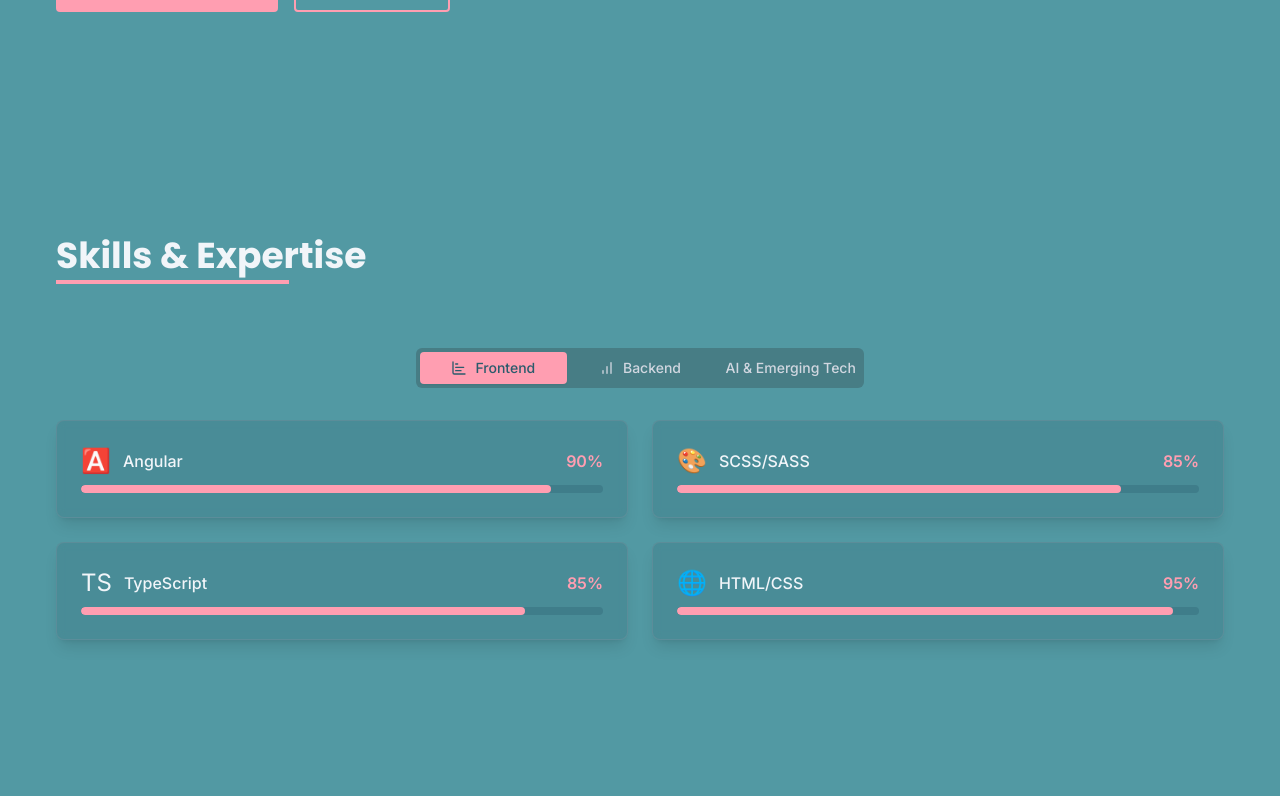
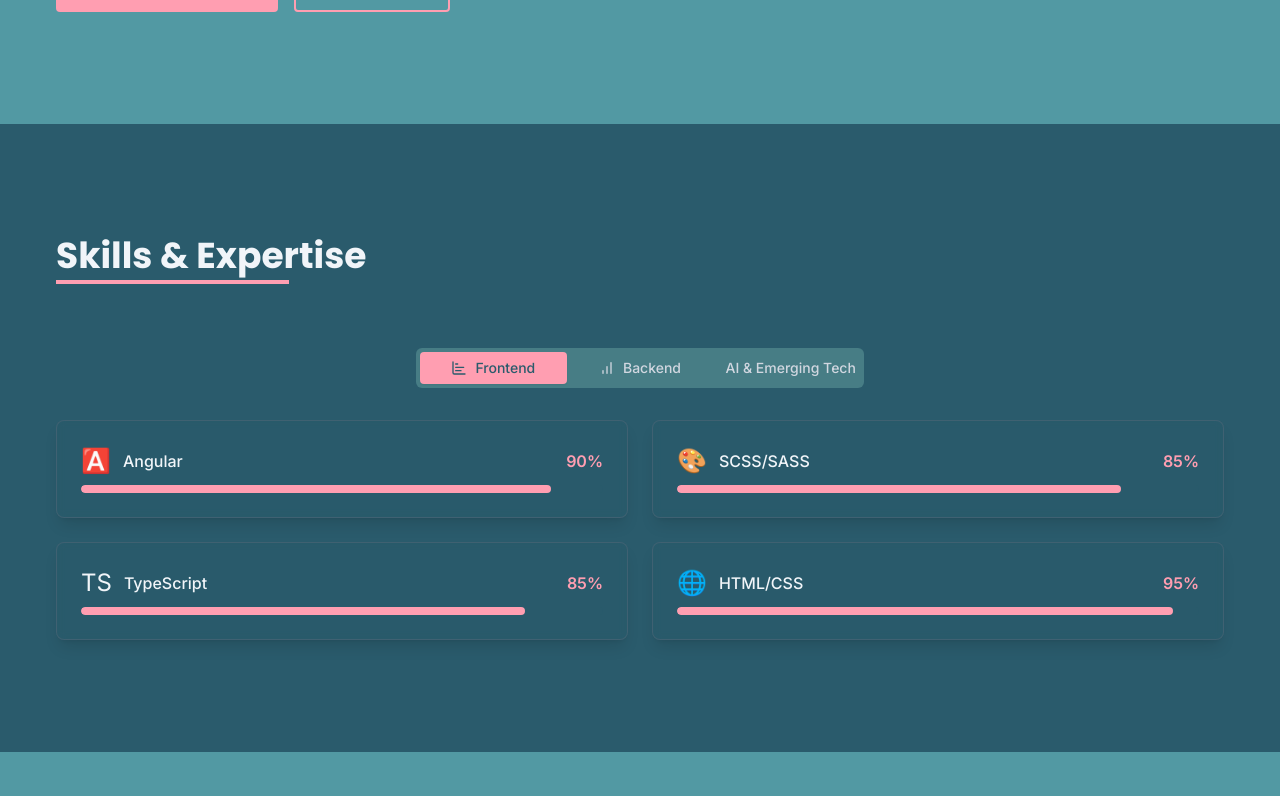
Before and after one commit to Eman-Abdallah/journey-spark-folio, a React (Vite) app: page / in a window 1280 px wide. Shown: the part 1804-2600 px from the top of the page. Built offline with nearby package versions, Linux system fonts and the light colour scheme.

Commit message:
edit skills background

```diff
--- a/src/components/SkillsSection.tsx
+++ b/src/components/SkillsSection.tsx
@@ -79,7 +79,7 @@ const SkillsSection = () => {
   };
 
   return (
-    <section id="skills" className="bg-theme-lightBlue">
+    <section id="skills" >
       <div className="container-lg">
         <h2 className="section-title">Skills & Expertise</h2>
 
```
